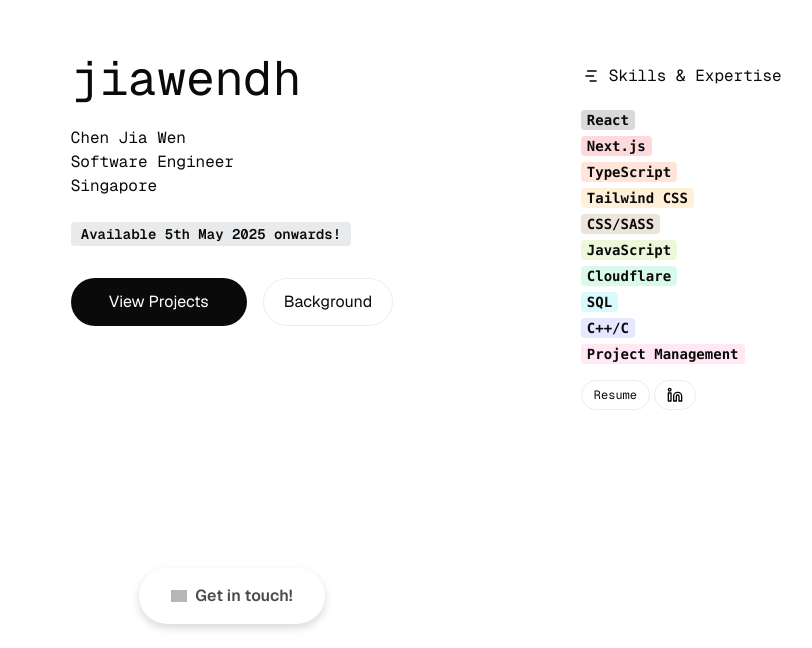
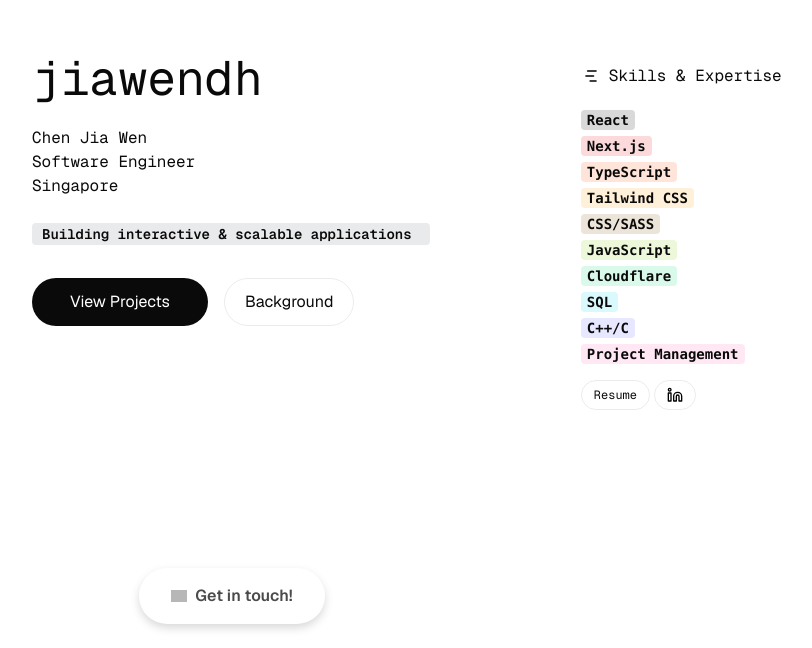
Before and after one commit to jiawendh/jiawendh, a Next.js app: page / in a window 1280 px wide. Shown: the part 152-800 px from the top of the page, without its empty margins (408-1220 px from the left). Built offline with nearby package versions, Linux system fonts and the light colour scheme; grey boxes are pictures that could not be loaded.

Commit message:
feat: typewriter

```diff
--- a/src/app/components/availability.tsx
+++ /dev/null
@@ -1,13 +0,0 @@
-import { cn } from "@/lib/utils";
-
-export default function Availability(props: { className?: string }) {
-  return (
-    <p
-      className={cn("text-xs md:text-sm font-semibold inline-block self-start",
-      "bg-gray-500/[.15] px-2.5 py-0.5 rounded hover:cursor-default",
-      props.className)}
-    >
-      Available 5th May 2025 onwards!
-    </p>
-  );
-}
--- /dev/null
+++ b/src/app/components/typewriter.tsx
@@ -0,0 +1,64 @@
+"use client"
+
+import { cn } from "@/lib/utils";
+import { useState, useEffect } from 'react';
+
+const TypewriterTexts: string[] = [
+  "Building interactive & scalable applications",
+  // "Upgrading my humble abode in Minecraft...",
+  // "Brb, trying something new!"
+]
+
+export default function Typewriter(props: { speed: number, pause: number, className?: string }) {
+  const [displayText, setDisplayText] = useState('');
+  const [letterIndex, setLetterIndex] = useState(0);
+  const [displayedTextIndex, setDisplayedTextIndex] = useState(-1);
+  const speed = props.speed ?? 100;
+  const startPause = 500;
+  const endPause = props.pause ?? 2000;
+
+  const typewriterTimeout = (text: string, delay: number, textIndex: number) => {
+    if (letterIndex < text.length && displayedTextIndex != textIndex) {
+      setTimeout(() => {
+        setDisplayText(prevText => prevText + text.charAt(letterIndex));
+        setLetterIndex(prevIndex => prevIndex + 1);
+      }, speed + delay);
+    }
+    else {
+      // setTimeout(() => {
+      //   setDisplayedTextIndex(textIndex);
+      //   setLetterIndex(prevIndex => prevIndex - 1);
+      //   setDisplayText(prevText => prevText.substring(0, prevText.length - 1));
+      // }, endPause + delay);
+    }
+  };
+
+  const typewriterMap = (texts: string[]) => {
+    texts.map((text: string, textIndex: number) => {
+      let prevWordsDelay = 0;
+      for(let i = 1; i <= textIndex; ++i) {
+        prevWordsDelay += texts[i-1].length*speed;
+      }
+      typewriterTimeout(text, (prevWordsDelay*2) + (endPause*textIndex) + (startPause*textIndex), textIndex);
+    })
+  };
+
+  useEffect(() => {
+    if(displayedTextIndex === TypewriterTexts.length - 1 && displayText.length === 0) {
+      setLetterIndex(0);
+    }
+    typewriterMap(TypewriterTexts);
+  }, [typewriterMap, TypewriterTexts]);
+
+  return (
+    <div className="w-full xl:min-w-[400px]">
+      <p
+        className={cn("text-xs md:text-sm font-semibold inline",
+        "bg-gray-500/[.15] px-2.5 py-0.5 rounded hover:cursor-default",
+        props.className)}
+      >
+        {displayText}<span className="animate-blink">|</span>
+      </p>
+    </div>
+  );
+}
--- a/src/app/globals.css
+++ b/src/app/globals.css
@@ -37,6 +37,20 @@
     to {
       opacity: 1; transform: 0rem;
       transform: translateY(0rem);
+    }
+  }
+
+  --animate-blink: blink 1s ease infinite;
+
+  @keyframes blink {
+    0% {
+      opacity: 0;
+    }
+    50% {
+      opacity: 0;
+    }
+    100% {
+      opacity: 1;
     }
   }
 }
--- a/src/app/page.tsx
+++ b/src/app/page.tsx
@@ -2,7 +2,7 @@ import { cn } from "@/lib/utils";
 import Image from "next/image";
 import Footer from "./components/footer";
 import Sidebar from "./components/sidebar";
-import Availability from "./components/availability";
+import Typewriter from "./components/typewriter";
 
 export default function Home() {
   return (
@@ -38,7 +38,7 @@ export default function Home() {
                   <span className="group-hover:translate-x-2 transition-transform hidden min-[468px]:inline-block">→</span>
                 </a>
               </div> */}
-              <Availability className="hidden xl:block" />
+              <Typewriter className="hidden xl:inline" speed={80} />
             </div>
 
             <Sidebar className="pb-2.5 max-w-xl xl:hidden" />
```
Also changed, not shown: 1 other file (tests, documents, lock files or other folders).
